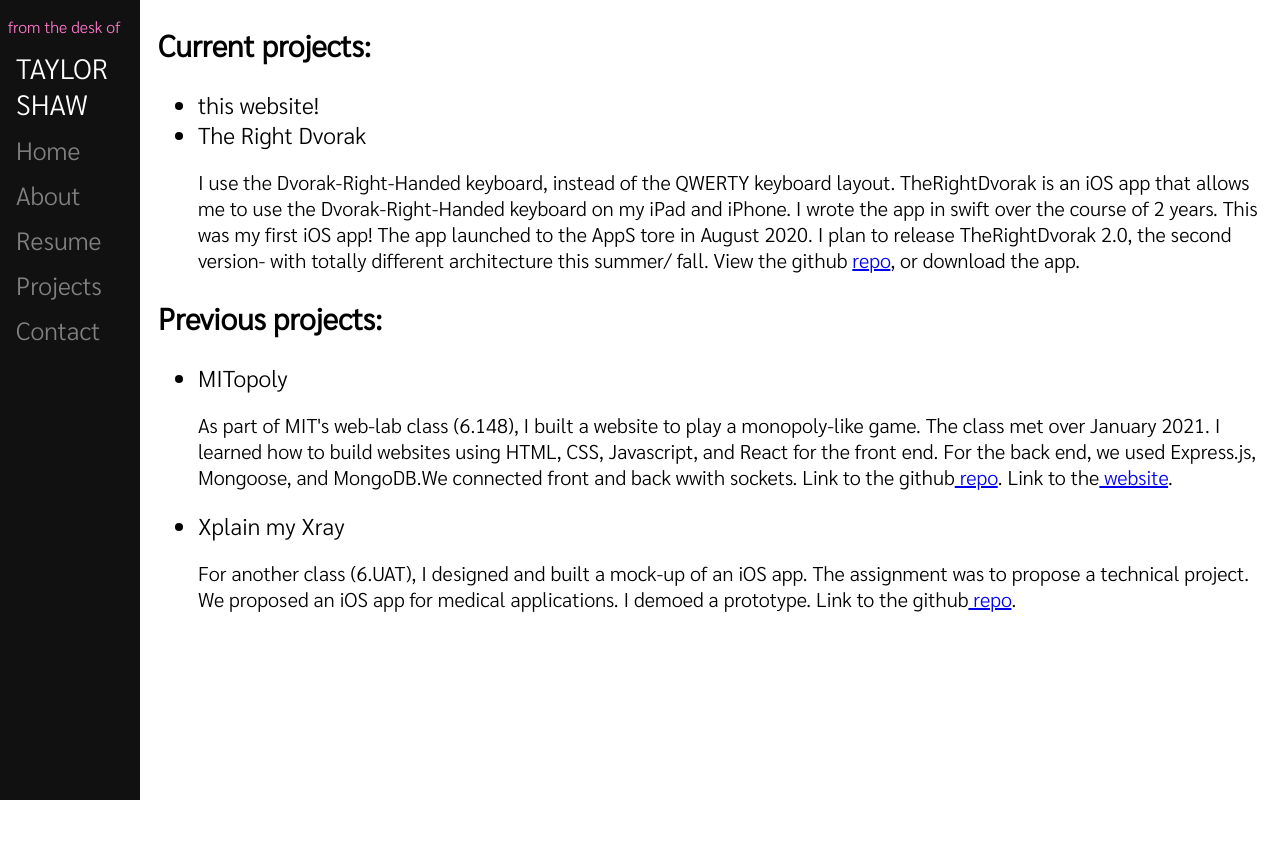
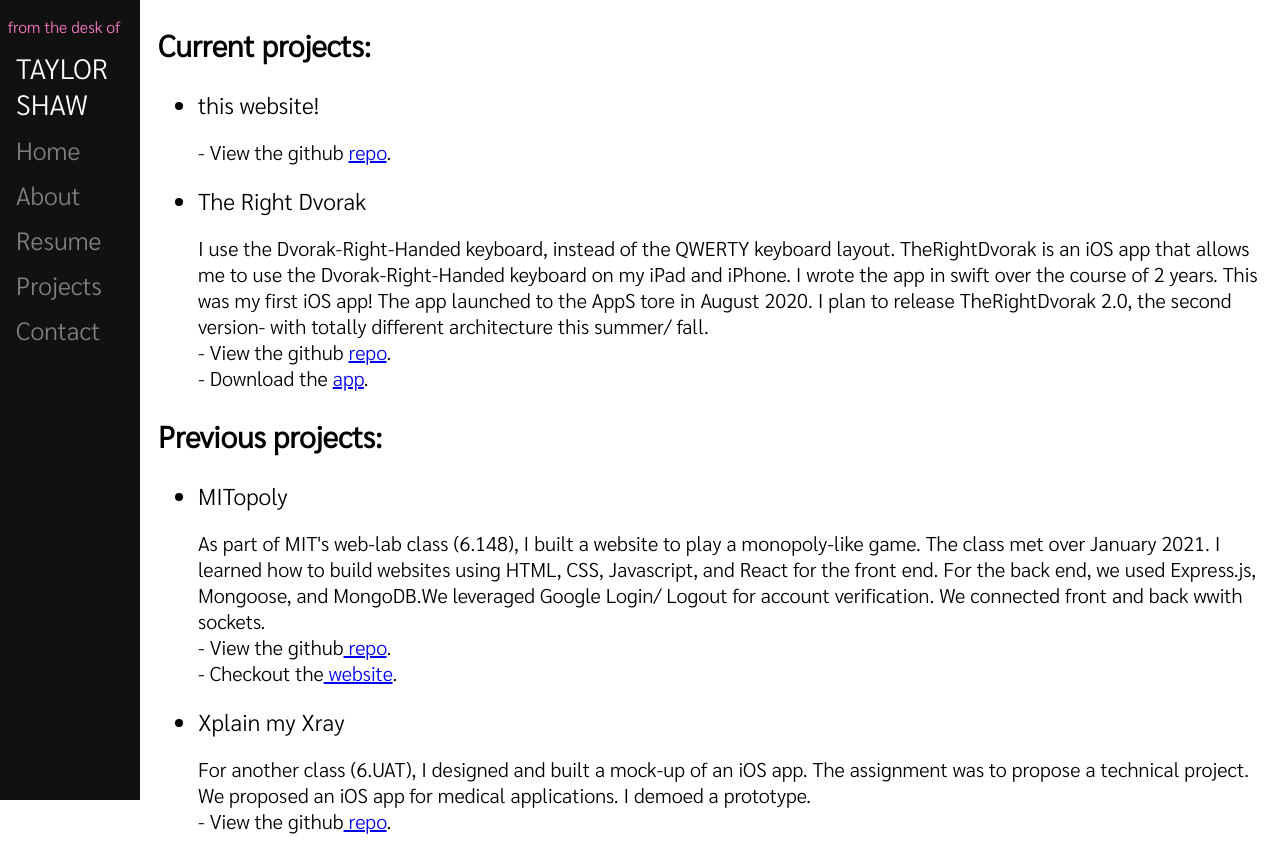
Before and after one commit to teafortay/taylorcodeshop, a React app: page /projects in a window 1280 px wide. Before the commit the page ends 800 px from the top, so only its background shows below. Built offline with nearby package versions, Linux system fonts and the light colour scheme; the HTML template or start-up script is replaced by a standard one.

Commit message:
reformatted projects/ added links

```diff
--- a/client/src/components/pages/Projects.js
+++ b/client/src/components/pages/Projects.js
@@ -20,6 +20,9 @@ class Projects extends Component {
           <h2> Current projects:</h2>
           <ul>
           <li className="Text-medfont">this website!</li>
+          <p>
+            - View the github <a href="https://github.com/teafortay/taylorcodeshop"> repo</a>.
+          </p>
           <li className="Text-medfont">The Right Dvorak</li>
           <p>
             I use the Dvorak-Right-Handed keyboard, instead of the QWERTY
@@ -32,8 +35,10 @@ class Projects extends Component {
              I plan to release TheRightDvorak 2.0, the second version- with totally
              different
              architecture this summer/ fall.
-             View the github <a href="https://github.com/teafortay/tayboard">repo</a>, or
-             download the <a>app</a>.
+             <br></br>
+             - View the github <a href="https://github.com/teafortay/tayboard">repo</a>.
+             <br></br>
+             - Download the <a href="https://apps.apple.com/us/app/the-right-dvorak/id1527312974">app</a>.
           </p>
         </ul>
         <h2>Previous projects:</h2>
@@ -44,9 +49,13 @@ class Projects extends Component {
             play a monopoly-like game. The class met over January 2021.
             I learned how to build websites using HTML, CSS, Javascript,
             and React for the front end. For the back end, we used Express.js,
-            Mongoose, and MongoDB.We connected front and back wwith sockets.
-            Link to the github
-            <a href="https://github.com/teafortay/webLabProj"> repo</a>. Link to the
+            Mongoose, and MongoDB.We leveraged Google Login/ Logout for account verification.
+            We connected front and back wwith sockets.
+            <br></br>
+            - View the github
+            <a href="https://github.com/teafortay/webLabProj"> repo</a>.
+            <br></br>
+            - Checkout the
             <a href="https://boardwithfriends.herokuapp.com"> website</a>.
           </p>
           <li className="Text-medfont">Xplain my Xray</li>
@@ -54,7 +63,9 @@ class Projects extends Component {
             For another class (6.UAT), I designed and built a mock-up of an
              iOS app. The assignment was to propose a technical project.
               We proposed an iOS app for medical applications.
-              I demoed a prototype. Link to the github
+              I demoed a prototype.
+              <br></br>
+              - View the github
               <a href="https://github.com/teafortay/proposalTalk"> repo</a>.
           </p>
         </ul>
```
Also changed, not shown: 1 other file (tests, documents, lock files or other folders).
